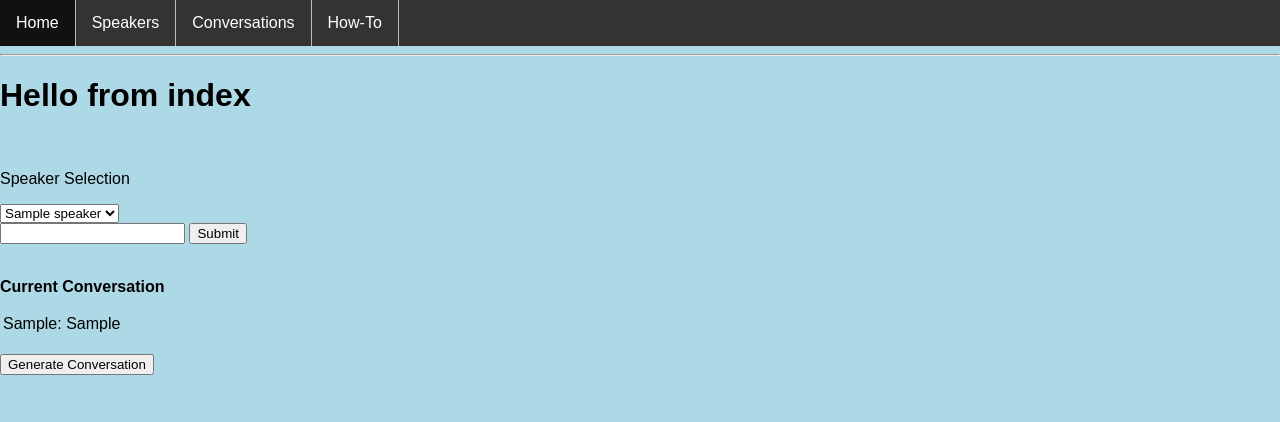
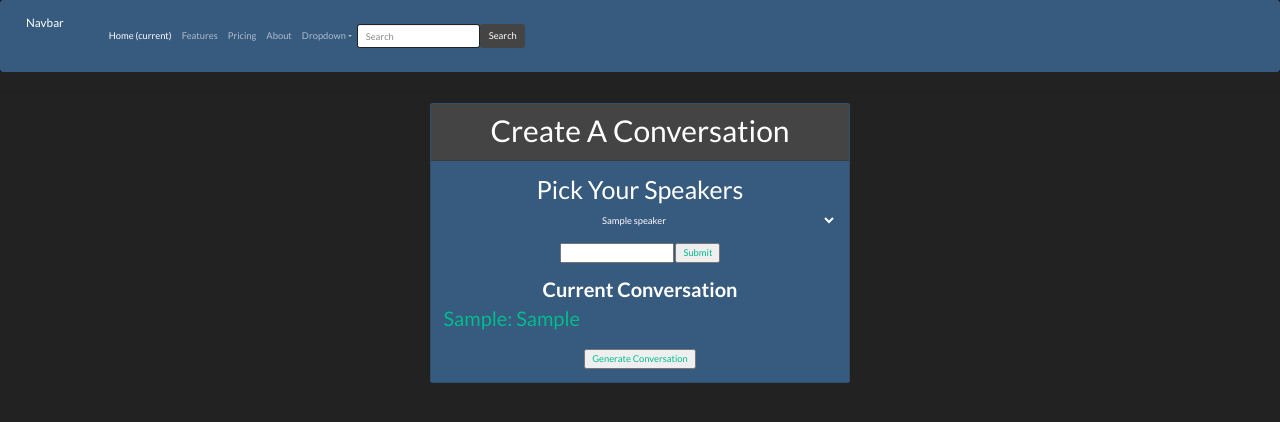
Before and after one commit to aqaz99/Jabbervox, a Python web app: template flask/templates/index.html in a window 1280 px wide. Shown: the top 422 px of the page. Run offline with Jinja, Linux system fonts and the light colour scheme; the template is opened without the code that fills it: most values are stand-ins (such as "Sample title", 1, 10 or a date in 2020); some libraries are stand-ins or nearby versions.

Commit message:
Bootstrap for site

```diff
--- a/flask/static/css/main.css
+++ /dev/null
@@ -1,39 +0,0 @@
-body, html {
-    margin: 0;
-    font-family: sans-serif;
-    background-color: lightblue;
-}
-ul {
-    list-style-type: none;
-    margin: 0;
-    padding: 0;
-    overflow: hidden;
-    background-color: #333;
-    }
-
-    li {
-      float: left;
-    }
-
-    li a {
-      display: block;
-      color: white;
-      text-align: center;
-      padding: 14px 16px;
-      text-decoration: none;
-    }
-
-    li a:hover {
-      background-color: #111;
-    }
-    .active {
-      background-color: #4CAF50;
-    }
-    li {
-      border-right: 1px solid #bbb;
-      float:left;
-    }
-
-    li:last-child {
-      border-right: 1px solid #bbb;;
-    }
--- a/flask/templates/base.html
+++ b/flask/templates/base.html
@@ -5,17 +5,62 @@
     <meta name="viewport" content="width=device-width, initial-scale=1.0">
     <meta http-equiv="X-UA-Compatible" content="ie=edge">
     <link rel="stylesheet" href="{{ url_for('static', filename='css/main.css') }}">
+    <meta name="viewport" content="width=device-width, initial-scale=1">
+    <link rel="stylesheet" href="https://maxcdn.bootstrapcdn.com/bootstrap/3.4.1/css/bootstrap.min.css">
+    <script src="https://ajax.googleapis.com/ajax/libs/jquery/3.6.0/jquery.min.js"></script>
+    <link rel="stylesheet" href="https://cdn.jsdelivr.net/npm/bootswatch@4.5.2/dist/darkly/bootstrap.min.css" integrity="sha384-nNK9n28pDUDDgIiIqZ/MiyO3F4/9vsMtReZK39klb/MtkZI3/LtjSjlmyVPS3KdN" crossorigin="anonymous">
     {% block head %}{% endblock %}
 </head>
-<body>
-    <ul>
-        <li><a class="active" href="/">Home</a></li>
-        <li><a href="{{ url_for('speakers') }}">Speakers</a></li>
-        <li><a href="{{ url_for('conversations') }}">Conversations</a></li>
-        <li><a href="{{ url_for('howto') }}">How-To</a></li>
-      </ul>
+<body class="text-center">
+    <nav class="navbar navbar-expand-lg navbar-dark bg-primary">
+        <div class="container-fluid">
+          <a class="navbar-brand" href="#">Navbar</a>
+          <button class="navbar-toggler" type="button" data-bs-toggle="collapse" data-bs-target="#navbarColor01" aria-controls="navbarColor01" aria-expanded="false" aria-label="Toggle navigation">
+            <span class="navbar-toggler-icon"></span>
+          </button>
+
+          <div class="collapse navbar-collapse" id="navbarColor01">
+            <ul class="navbar-nav me-auto">
+              <li class="nav-item">
+                <a class="nav-link active" href="#">Home
+                  <span class="visually-hidden">(current)</span>
+                </a>
+              </li>
+              <li class="nav-item">
+                <a class="nav-link" href="#">Features</a>
+              </li>
+              <li class="nav-item">
+                <a class="nav-link" href="#">Pricing</a>
+              </li>
+              <li class="nav-item">
+                <a class="nav-link" href="#">About</a>
+              </li>
+              <li class="nav-item dropdown">
+                <a class="nav-link dropdown-toggle" data-bs-toggle="dropdown" href="#" role="button" aria-haspopup="true" aria-expanded="false">Dropdown</a>
+                <div class="dropdown-menu">
+                  <a class="dropdown-item" href="#">Action</a>
+                  <a class="dropdown-item" href="#">Another action</a>
+                  <a class="dropdown-item" href="#">Something else here</a>
+                  <div class="dropdown-divider"></div>
+                  <a class="dropdown-item" href="#">Separated link</a>
+                </div>
+              </li>
+            </ul>
+            <form class="d-flex">
+              <input class="form-control me-sm-2" type="text" placeholder="Search">
+              <button class="btn btn-secondary my-2 my-sm-0" type="submit">Search</button>
+            </form>
+          </div>
+        </div>
+      </nav>
       <hr />
 
-    {% block body %}{% endblock %}
+    <div class="card text-white bg-primary mb-3 mx-auto" style="max-width: 42rem;">
+        <div class="card-header"><h1>Create A Conversation</h1></div>
+        <div class="card-body">
+          <h2 class="card-title">Pick Your Speakers</h2>
+          {% block body %}{% endblock %}
+        </div>
+    </div>
 </body>
 </html>
--- a/flask/templates/index.html
+++ b/flask/templates/index.html
@@ -4,27 +4,24 @@
 {% endblock %}
 
 {% block body %}
-<h1>Hello from index</h1>
-<br>
-<p>Speaker Selection</p>
 <form method="POST">
-    <select name="speaker_dropdown" method="GET" action="/">
+    <select class="dropdown-item text-white"name="speaker_dropdown" method="GET" action="/">
         {% for speaker in speakers %}
             <option value="{{speaker}}" {% if speaker == speaker_choice %} SELECTED {% endif %}>{{speaker}}</option>
         {% endfor %}
     </select>
     <br>
     <input name="speaker">
-    <input type="submit">
+    <input class="text-success" type="submit">
 </form>
 <br>
-<p><strong>Current Conversation</strong></p>
+<h3><strong>Current Conversation</strong></h3>
 
 <table>
       <tbody>
         {% for convo_piece in conversation_full %}
         <tr>
-          <td>{{ convo_piece }}: {{ conversation_full[convo_piece] }}</td>
+          <td class="text-success"><h3>{{ convo_piece }}: {{ conversation_full[convo_piece] }}</h3></td>
         </tr>
         {% endfor %}
       </tbody>
@@ -32,6 +29,6 @@
 
 <form method="POST">
     <br>
-    <input type="submit" value="Generate Conversation" name="generate" onclick="loading();">
+    <input class="text-success" type="submit" value="Generate Conversation" name="generate" onclick="loading();">
 </form>
 {% endblock %}
```
